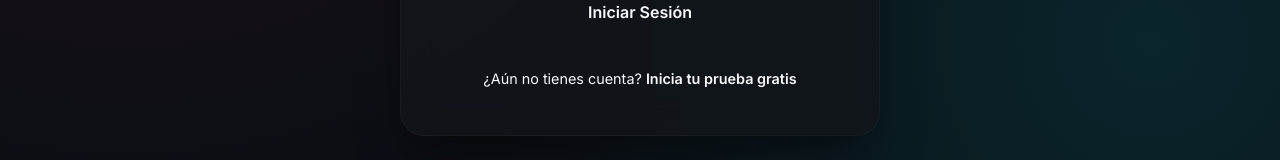
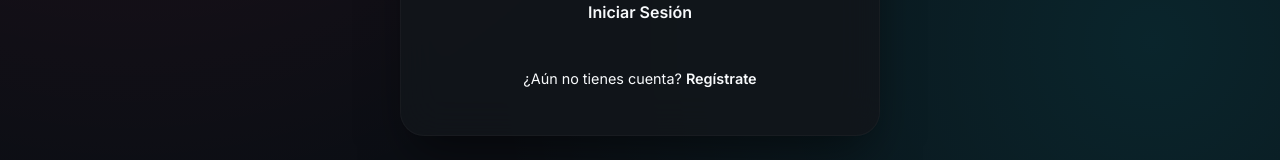
Before and after one commit to adriandoct/escuelarobot, a Next.js app: page /login in a window 1280 px wide. Shown: the part 598-758 px from the top of the page. Built offline with nearby package versions, Linux system fonts and the light colour scheme.

Commit message:
fix: cambiar texto de inicio de sesion a Registrate

```diff
--- a/src/app/login/page.tsx
+++ b/src/app/login/page.tsx
@@ -64,7 +64,7 @@ export default async function LoginPage({
         </form>
 
         <div className={styles.linkText}>
-          ¿Aún no tienes cuenta? <Link href="/register">Inicia tu prueba gratis</Link>
+          ¿Aún no tienes cuenta? <Link href="/register">Regístrate</Link>
         </div>
       </div>
     </div>
```
